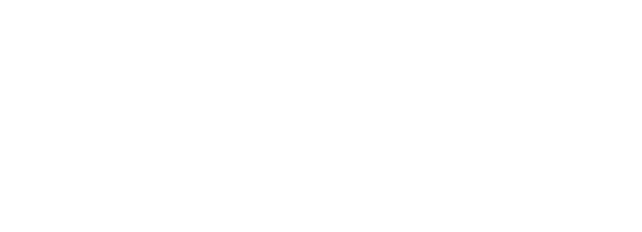
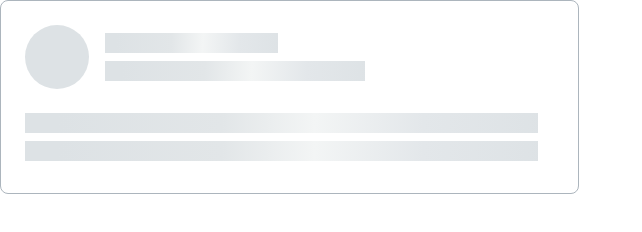
Before and after one commit to js-tasks-ru/htmlcss-20210513_pav-mishchenko, a website: page 04-lection2/02-skeleton/index.html in a window 1280 px wide. Shown: the whole page, without its empty margins (0-642 px from the left). Drawn offline with nearby package versions, Linux system fonts and the light colour scheme.

Commit message:
feat(lection_2): task 2, skeleton

```diff
--- a/04-lection2/02-skeleton/index.html
+++ b/04-lection2/02-skeleton/index.html
@@ -1,11 +1,33 @@
 <!DOCTYPE html>
 <!-- Страница со скелетоном -->
 <html lang="ru">
-    <head>
-        <link rel="stylesheet" href="../../assets/css/main.css">
-        <link rel="stylesheet" href="./skeleton.css">
-    </head>
-    <body>
-
-    </body>
+  <head>
+    <link rel="stylesheet" href="../../assets/css/main.css" />
+    <link rel="stylesheet" href='skeleton.css' />
+  </head>
+  <body>
+    <div class="skeleton_wrapper" style="width: 579px">
+      <div class="skeleton">
+        <div class="skeleton__summary">
+          <div class="skeleton__summary-avatar"></div>
+          <div class="skeleton__rows">
+            <div
+              class="skeleton__row"
+              data-width="40"
+            ></div>
+            <div
+              class="skeleton__row"
+              data-width="60"
+            ></div>
+          </div>
+        </div>
+        <div class="skeleton__details">
+          <div class="skeleton__rows">
+            <div class="skeleton__row"></div>
+            <div class="skeleton__row"></div>
+          </div>
+        </div>
+      </div>
+    </div>
+  </body>
 </html>
--- a/04-lection2/02-skeleton/skeleton.css
+++ b/04-lection2/02-skeleton/skeleton.css
@@ -0,0 +1,51 @@
+.skeleton {
+  display: flex;
+  flex-direction: column;
+  justify-content: space-between;
+  padding: 24px 40px 32px 24px;
+  border: 1px solid var(--grey-3);
+  border-radius: 8px;
+}
+
+.skeleton__summary {
+  display: flex;
+  align-items: center;
+  margin-bottom: 24px;
+}
+
+.skeleton__summary-avatar {
+  border-radius: 50%;
+  width: 64px;
+  height: 64px;
+  background-color: var(--grey-2);
+  margin-right: 16px;
+}
+
+.skeleton__rows {
+  flex-grow: 1;
+  display: flex;
+  flex-direction: column;
+  justify-content: space-between;
+  height: 48px;
+}
+
+.skeleton__row {
+  height: 20px;
+  width: 100%;
+  background: linear-gradient(
+    92.51deg,
+    #dde2e5 6.44%,
+    #e2e6e8 38.47%,
+    #f3f5f5 56.48%,
+    #e3e7ea 77.5%,
+    #dde2e5 102.52%
+  );
+}
+
+.skeleton__row[data-width='40'] {
+  width: 40%;
+}
+
+.skeleton__row[data-width='60'] {
+  width: 60%;
+}
--- a/assets/css/_reset.css
+++ b/assets/css/_reset.css
@@ -1 +1,5 @@
 @import '../../node_modules/normalize.css/normalize.css';
+
+* {
+  box-sizing: border-box;
+}
```
Also changed, not shown: assets/images/ellipse.svg (added).
